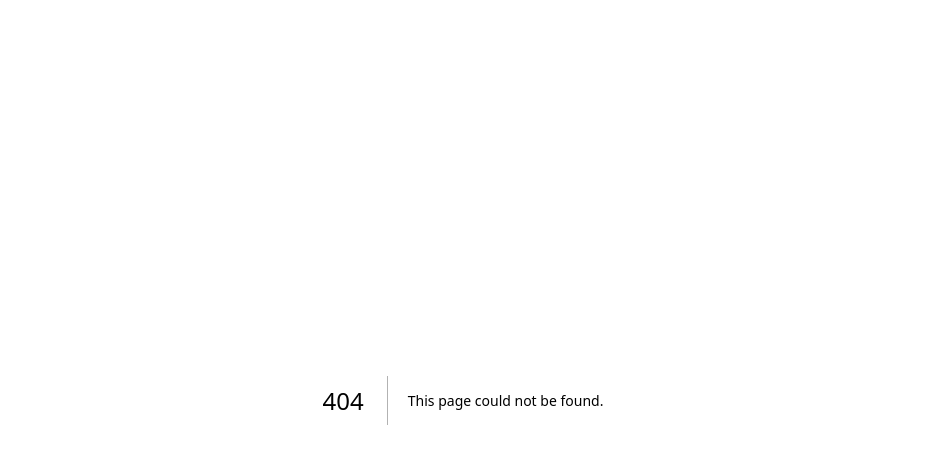
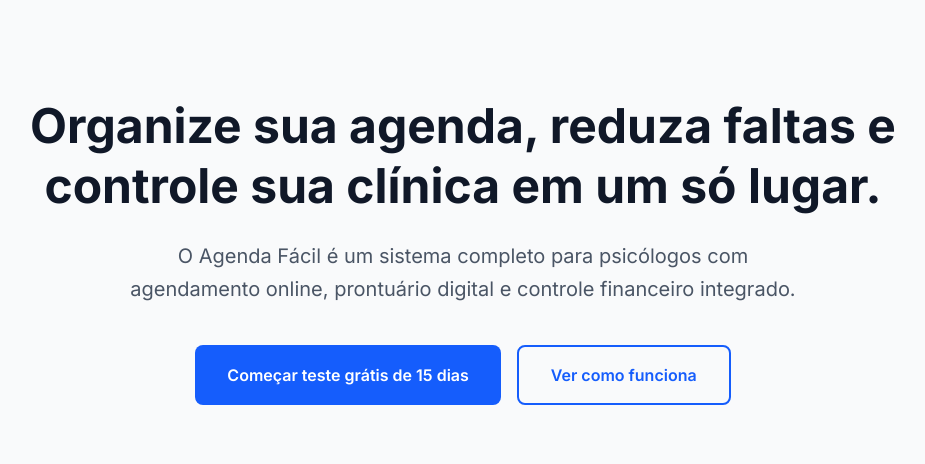
Before and after one commit to medalha25-sys/KRYON-SYSTEMS, a Next.js app in the folder kryon-saas/: page /agenda-facil in a window 1280 px wide. Before the commit this address had no page. Shown: the top 464 px of the page, without its empty margins (177-1102 px from the left). Built offline with nearby package versions, Linux system fonts and the light colour scheme.

Commit message:
feat: add agenda facil landing page

```diff
--- /dev/null
+++ b/kryon-saas/src/app/agenda-facil/components/Hero.tsx
@@ -0,0 +1,54 @@
+import Link from 'next/link'
+
+interface ButtonProps {
+  text: string
+  href: string
+  style: string
+}
+
+const heroData = {
+  section_style: "py-24 px-6 text-center bg-gray-50",
+  container_style: "max-w-4xl mx-auto",
+  title: "Organize sua agenda, reduza faltas e controle sua clínica em um só lugar.",
+  subtitle: "O Agenda Fácil é um sistema completo para psicólogos com agendamento online, prontuário digital e controle financeiro integrado.",
+  buttons: [
+    {
+      text: "Começar teste grátis de 15 dias",
+      href: "/register",
+      style: "bg-blue-600 text-white px-8 py-4 rounded-lg font-semibold hover:bg-blue-700 transition"
+    },
+    {
+      text: "Ver como funciona",
+      href: "#como-funciona",
+      style: "border-2 border-blue-600 text-blue-600 px-8 py-4 rounded-lg font-semibold hover:bg-blue-600 hover:text-white transition"
+    }
+  ]
+}
+
+export default function Hero() {
+  return (
+    <section className={heroData.section_style}>
+      <div className={heroData.container_style}>
+        <h1 className="text-4xl md:text-5xl font-bold mb-6 text-gray-900 leading-tight">
+          {heroData.title}
+        </h1>
+
+        <p className="text-xl text-gray-600 mb-10 max-w-2xl mx-auto leading-relaxed">
+          {heroData.subtitle}
+        </p>
+
+        <div className={`flex flex-col md:flex-row gap-4 justify-center`}>
+          {heroData.buttons.map((btn: ButtonProps, index: number) => (
+             <Link
+                key={index}
+                href={btn.href}
+                className={`${btn.style} inline-flex items-center justify-center`}
+             >
+                {btn.text}
+             </Link>
+          ))}
+        </div>
+      </div>
+    </section>
+  )
+}
--- /dev/null
+++ b/kryon-saas/src/app/agenda-facil/page.tsx
@@ -0,0 +1,15 @@
+import type { Metadata } from 'next'
+import Hero from './components/Hero'
+
+export const metadata: Metadata = {
+  title: 'Agenda Fácil | Sistema de Agendamento para Psicólogos',
+  description: 'Sistema completo de agendamento online, prontuário digital e controle financeiro para psicólogos.',
+}
+
+export default function AgendaFacilPage() {
+  return (
+    <main className="bg-white text-gray-800 min-h-screen">
+      <Hero />
+    </main>
+  )
+}
```
